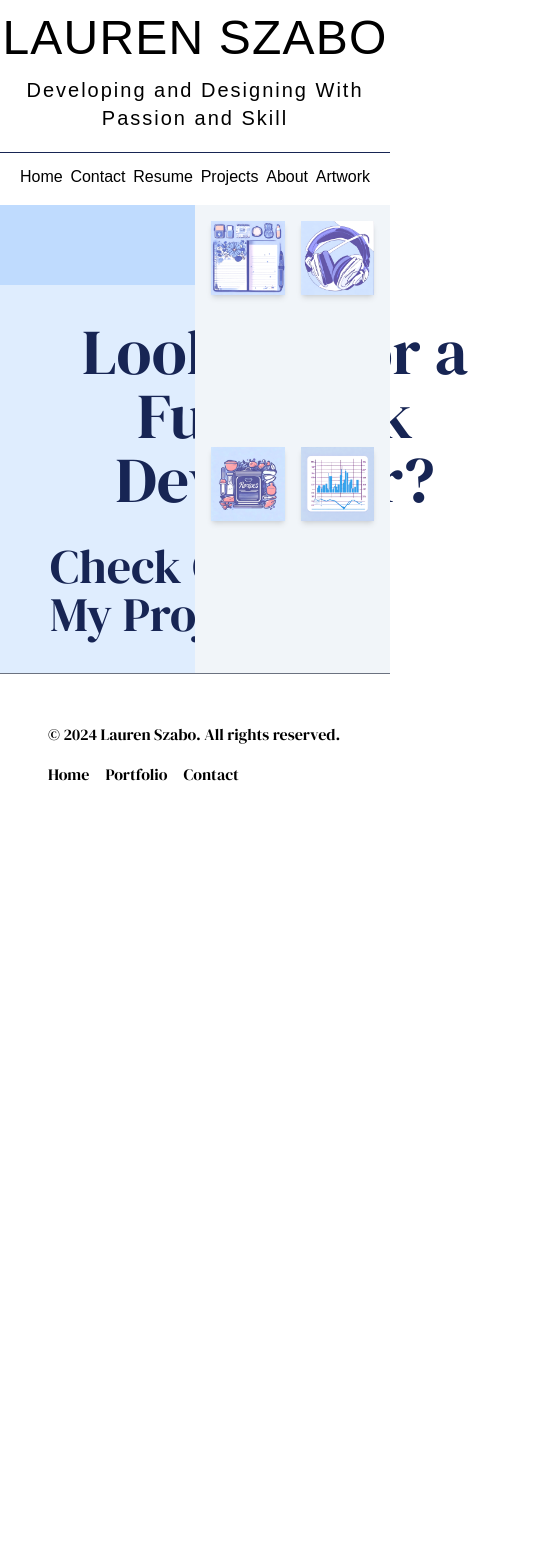
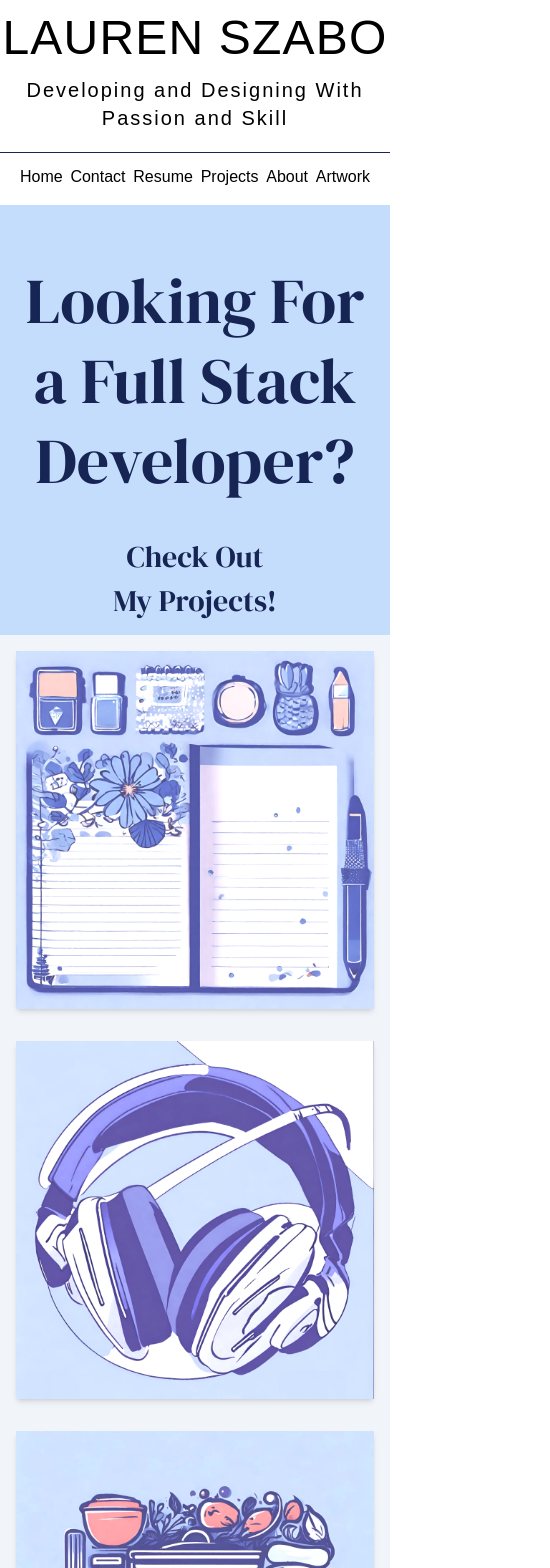
Before and after one commit to szabol1/Portfolio, a Next.js app: page /components/projects in a window 390 px wide. Shown: the top 1568 px of the page, 550 px wide, since content can reach past the window. Before the commit the page ends 844 px from the top, so only its background shows below. Built offline with nearby package versions, Linux system fonts and the light colour scheme; a web font is replaced by a local one.

Commit message:
updates to mobile view

```diff
--- a/app/components/projects/page.js
+++ b/app/components/projects/page.js
@@ -1,78 +1,112 @@
 import Image from "next/image";
-import { DM_Serif_Display  } from "next/font/google";
+import { DM_Serif_Display } from "next/font/google";
 import NavBar from "../navbar/page";
-import Footer from "../footer/page"
-import "../projects/project.css"
+import Footer from "../footer/page";
+import "../projects/project.css";
+
 const dm_serif_display = DM_Serif_Display({
-    subsets: ['latin'],
-    weight: ['400'],
-    variable: '--font-dm-serif-display'
-})
-export default function Projects(){
-    return(
-        <div className = {dm_serif_display.className}>
-        <div className = "w-full h-full bg-slate-100 flex flex-wrap">
-             <div className = "w-1/2">
-                <div className="flex flex-wrap flex-col pt-20 items-center text-blue-950 bg-blue-200 w-full h-full">
-                <div className="text">
-                <h1 className="text-8xl">Looking For a Full Stack Developer?</h1>
-                <h2 className="text-5xl">Check Out</h2>
-                <h2 className="text-5xl">My Projects!</h2>
+  subsets: ["latin"],
+  weight: ["400"],
+  variable: "--font-dm-serif-display",
+});
+
+export default function Projects() {
+  return (
+    <div className={dm_serif_display.className}>
+      <div className="w-full h-full bg-slate-100 flex flex-wrap flex-col md:flex-row">
+        {/* Left Section: Text with translucent background */}
+        <div className="w-full md:w-1/2">
+          <div className="flex flex-wrap flex-col pt-10 items-center text-blue-950 bg-blue-200/90 w-full h-full">
+            <div className="text-center p-4">
+            <div className = "text">
+              <h1 className="text-4xl md:text-8xl leading-tight">
+                Looking For a Full Stack Developer?
+              </h1>
+              <h2 className="text-3xl md:text-5xl mt-2">Check Out</h2>
+              <h2 className="text-3xl md:text-5xl mt-2">My Projects!</h2>
+              </div>
             </div>
           </div>
         </div>
 
-
-
-            <div className = "bg-slate-100 w-1/2 ml-auto flex flex-wrap p-2">
-            <div className=" mx-auto flex justify-center">
-
+        {/* Right Section: Image Grid */}
+        <div className="w-full md:w-1/2 bg-slate-100 ml-auto flex flex-wrap p-2">
+          <div className="grid grid-cols-1 sm:grid-cols-2 gap-4 mx-auto justify-center">
             {/* Image 1 with Link */}
-            <a href="https://github.com/szabol1/Note-taking" target="_blank" className="p-2 rounded-lg ">
-            <div className = "transition duration-300 ease-in-out hover:shadow-lg shadow-md dark:hover:shadow-black/30">
-            <Image src="/images/notebook.png" alt="Image 1" width={800} height={800} className = "object-cover bg-[hsl(0,0%,98.4%,0.2)] bg-fixed opacity-100 transition duration-300 ease-in-out hover:opacity-80" />
-
+            <a
+              href="https://github.com/szabol1/Note-taking"
+              target="_blank"
+              className="p-2 rounded-lg"
+            >
+              <div className="transition duration-300 ease-in-out hover:shadow-lg shadow-md dark:hover:shadow-black/30">
+                <Image
+                  src="/images/notebook.png"
+                  alt="Notebook Project"
+                  width={800}
+                  height={800}
+                  className="object-cover bg-[hsl(0,0%,98.4%,0.2)] bg-fixed opacity-100 transition duration-300 ease-in-out hover:opacity-80"
+                />
               </div>
             </a>
 
             {/* Image 2 with Link */}
-            <a href="https://github.com/szabol1/Music-Recommender" target="_blank" className="p-2 rounded-lg min-w-0">
-
-            <div className = "transition duration-300 ease-in-out hover:shadow-lg dark:hover:shadow-black/30 shadow-md">
-            <Image src="/images/music logo.png" alt="Image 2" width={800} height={800} className = " object-cover bg-[hsl(0,0%,98.4%,0.2)] bg-fixed opacity-100 transition duration-300 ease-in-out hover:opacity-80"/>
-
-
-            </div>
-            </a>
-            </div>
-
-            <div className=" mx-auto bg-slate-100 flex justify-center ">
-
-            {/* Image 1 with Link */}
-            <a href="https://laurens-recipes.netlify.app/" target="_blank" className=" rounded-lg p-2 ">
-            <div className = "transition duration-300 ease-in-out hover:shadow-lg dark:hover:shadow-black/30 shadow-md">
-            <Image src="/images/recipes.png" alt="Image 1" width={800} height={800} className = "object-cover bg-[hsl(0,0%,98.4%,0.2)] bg-fixed opacity-100 transition duration-300 ease-in-out hover:opacity-80" />
-
-
+            <a
+              href="https://github.com/szabol1/Music-Recommender"
+              target="_blank"
+              className="p-2 rounded-lg"
+            >
+              <div className="transition duration-300 ease-in-out hover:shadow-lg dark:hover:shadow-black/30 shadow-md">
+                <Image
+                  src="/images/music logo.png"
+                  alt="Music Recommender Project"
+                  width={800}
+                  height={800}
+                  className="object-cover bg-[hsl(0,0%,98.4%,0.2)] bg-fixed opacity-100 transition duration-300 ease-in-out hover:opacity-80"
+                />
               </div>
             </a>
 
-            {/* Image 2 with Link */}
-            <a href="https://github.com/szabol1/Stock-Trading" target="_blank" className="p-2 rounded-lg min-w-0">
+            {/* Image 3 with Link */}
+            <a
+              href="https://laurens-recipes.netlify.app/"
+              target="_blank"
+              className="p-2 rounded-lg"
+            >
+              <div className="transition duration-300 ease-in-out hover:shadow-lg dark:hover:shadow-black/30 shadow-md">
+                <Image
+                  src="/images/recipes.png"
+                  alt="Recipes Project"
+                  width={800}
+                  height={800}
+                  className="object-cover bg-[hsl(0,0%,98.4%,0.2)] bg-fixed opacity-100 transition duration-300 ease-in-out hover:opacity-80"
+                />
+              </div>
+            </a>
 
-            <div className = "transition duration-300 ease-in-out hover:shadow-lg dark:hover:shadow-black/30 shadow-md">
-            <Image src="/images/stock.png" alt="Image 2" width={800} height={800} className = " object-cover bg-[hsl(0,0%,98.4%,0.2)] bg-fixed opacity-100 transition duration-300 ease-in-out hover:opacity-80"/>
-
-
+            {/* Image 4 with Link */}
+            <a
+              href="https://github.com/szabol1/Stock-Trading"
+              target="_blank"
+              className="p-2 rounded-lg"
+            >
+              <div className="transition duration-300 ease-in-out hover:shadow-lg dark:hover:shadow-black/30 shadow-md">
+                <Image
+                  src="/images/stock.png"
+                  alt="Stock Trading Project"
+                  width={800}
+                  height={800}
+                  className="object-cover bg-[hsl(0,0%,98.4%,0.2)] bg-fixed opacity-100 transition duration-300 ease-in-out hover:opacity-80"
+                />
               </div>
             </a>
           </div>
         </div>
+      </div>
 
+      <hr className="border-t-1 border-gray-500" />
 
-           </div>
-           <hr className = " border-t-1 border-gray-500"></hr>
-           <Footer/>
+      {/* Footer */}
+      <Footer />
     </div>
   );
-};
+}
--- a/app/components/projects/project.css
+++ b/app/components/projects/project.css
@@ -11,6 +11,8 @@ h2{
 
 
 }
+@media (min-width: 768px){
+
     .text{
         display:flex;
         flex-wrap: wrap;
@@ -21,3 +23,5 @@ h2{
         width: 550px;
 
     }
+
+}
--- a/app/globals.css
+++ b/app/globals.css
@@ -56,6 +56,13 @@
     display:none;
 
   }
+  .pictures{
+    display:none;
+  }
+  .words{
+    flex-wrap: wrap;
+    justify-content: center;
+  }
 
 }
 
--- a/app/page.js
+++ b/app/page.js
@@ -26,7 +26,7 @@ export default function Home() {
     </div>
     <div className = " mt-52 w-full h-screen p-20 ">
         <h1 className="text-center font-semibold text-6xl mb-20">What Can I Do For You?</h1>
-        <div className="flex flex-row w-full justify-between mt-6">
+        <div className=" pictures flex flex-row w-full justify-between mt-6">
             <img
             className = "img"
 
@@ -43,18 +43,33 @@ export default function Home() {
             src ="/images/programmer.png"
             />
            </div>
-           <div className ="flex items-center justify-between w-full mt-7 lg:px-32  ">
-            <h1 className="titles lg:px-6">Leader</h1>
-            <h1 className="titles">Designer</h1>
-            <h1 className="titles">Developer</h1>
-            </div>
-            <div className ="flex items-center justify-between w-full mt-7 lg:px-10 text-center ">
-            <h1 className = "lg:w-1/4 w-1/3 ">Leadership: my experience as a  teacher has given me both leadership experience and the ability to guide others towards understanding concepts</h1>
-            <h1 className = "lg:w-1/4 w-1/3">Design: my background in art and design gives me strong skills in front end development that can be utilized for mock ups as well as building ui from the ground up.</h1>
-            <h1 className = "lg:w-1/4 w-1/3">Programming: after doing some self teaching to prove myself for the program I enrolled into a masters in computer science, and dived deeper into advanced programming topics while fortifying my programming and logical thinking skills</h1>
-            </div>
+           <div className="flex flex-col md:flex-row items-center justify-between w-full mt-7 lg:px-50 text-center">
+          <h1 className="titles w-full md:w-1/3 lg:px-8">Leader</h1>
+          <h1 className="titles w-full md:w-1/3">Designer</h1>
+          <h1 className="titles w-full md:w-1/3">Developer</h1>
+        </div>
+
+        {/* Descriptions Section */}
+        <div className="flex flex-col md:flex-row items-center justify-between w-full mt-7 lg:px-10 text-center">
+          <h1 className="lg:w-1/4 w-full md:w-1/3 mb-6 md:mb-0">
+            Leadership: my experience as a teacher has given me both leadership
+            experience and the ability to guide others towards understanding
+            concepts.
+          </h1>
+          <h1 className="lg:w-1/4 w-full md:w-1/3 mb-6 md:mb-0">
+            Design: my background in art and design gives me strong skills in
+            front end development that can be utilized for mock ups as well as
+            building UI from the ground up.
+          </h1>
+          <h1 className="lg:w-1/4 w-full md:w-1/3">
+            Programming: after doing some self-teaching to prove myself for the
+            program, I enrolled into a master's in computer science and dived
+            deeper into advanced programming topics while fortifying my
+            programming and logical thinking skills.
+          </h1>
+        </div>
       </div>
-    <div className = "absolute bottom-0 w-full lg:static pt-20">
+    <div className = "bottom-0 w-full lg:static pt-20">
       <Footer />
       </div>
     </div>
```
Lines whose indentation alone changed are shown as unchanged.
